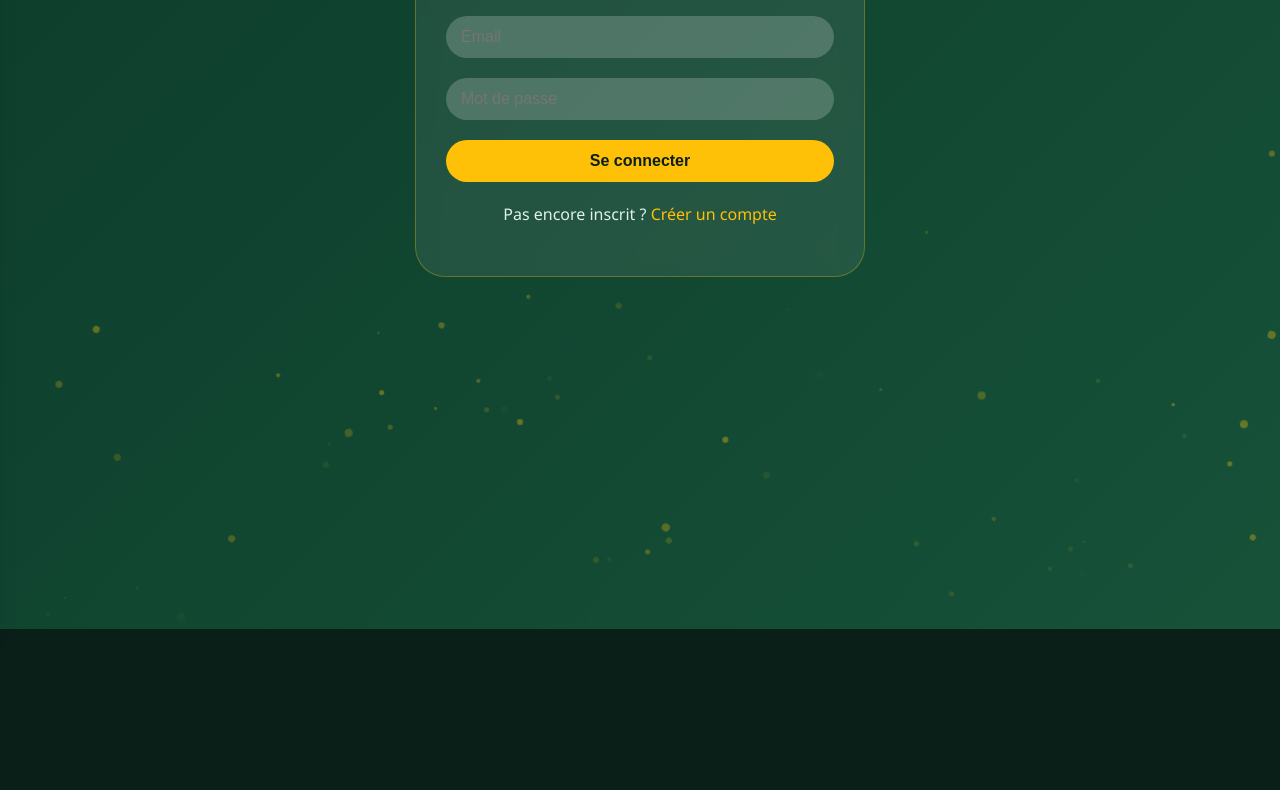
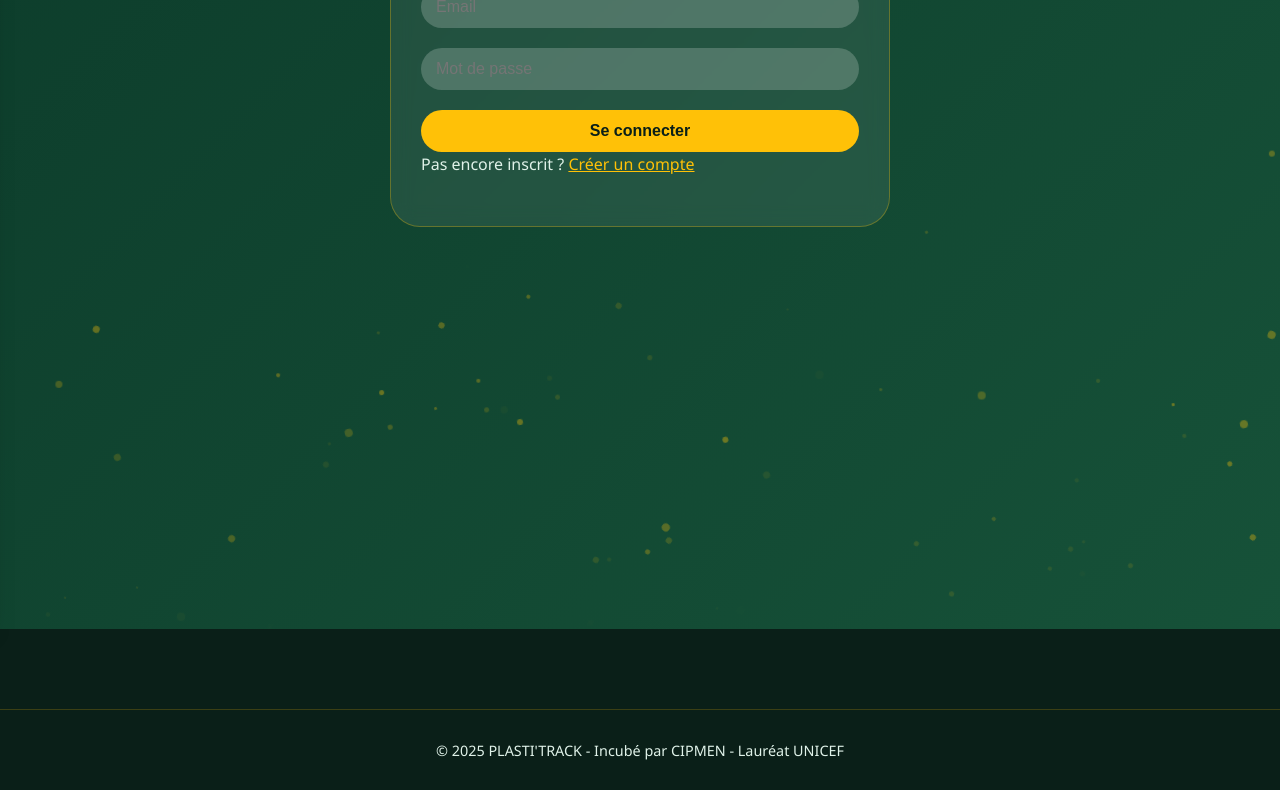
Before and after one commit to ZakariaILALAH/plasti-track, a website: page views/login.html in a window 1280 px wide. Shown: the part 171-961 px from the top of the page. Before the commit the page ends 800 px from the top, so only its background shows below. Drawn offline with Linux system fonts and the light colour scheme.

Commit message:
Update login.html

```diff
--- a/views/login.html
+++ b/views/login.html
@@ -2,64 +2,10 @@
 <html lang="fr">
 <head>
     <meta charset="UTF-8">
+    <meta name="viewport" content="width=device-width, initial-scale=1.0, user-scalable=yes">
     <title>Connexion - PLASTI'TRACK</title>
     <link rel="stylesheet" href="/css/style.css">
     <link rel="stylesheet" href="https://cdnjs.cloudflare.com/ajax/libs/font-awesome/6.0.0-beta3/css/all.min.css">
-    <style>
-        .login-container {
-            max-width: 450px;
-            margin: 0 auto;
-            background: rgba(255,255,255,0.08);
-            backdrop-filter: blur(10px);
-            border-radius: 30px;
-            padding: 40px 30px;
-            border: 1px solid rgba(255,193,7,0.3);
-        }
-        .login-container h2 {
-            text-align: center;
-            margin-bottom: 30px;
-            color: #FFC107;
-        }
-        .login-container input {
-            width: 100%;
-            padding: 12px 15px;
-            margin-bottom: 20px;
-            border-radius: 40px;
-            border: none;
-            background: rgba(255,255,255,0.2);
-            color: white;
-            font-size: 1rem;
-        }
-        .login-container button {
-            width: 100%;
-            background: #FFC107;
-            color: #0a1f18;
-            padding: 12px;
-            border: none;
-            border-radius: 40px;
-            font-weight: bold;
-            font-size: 1rem;
-            cursor: pointer;
-            transition: 0.3s;
-        }
-        .login-container button:hover {
-            transform: scale(1.02);
-            box-shadow: 0 0 15px rgba(255,193,7,0.5);
-        }
-        .login-container p {
-            text-align: center;
-            margin-top: 20px;
-        }
-        .login-container a {
-            color: #FFC107;
-            text-decoration: none;
-        }
-        .error-message {
-            color: #ff6b6b;
-            text-align: center;
-            margin-top: 10px;
-        }
-    </style>
 </head>
 <body>
     <div class="animated-bg"></div>
@@ -68,7 +14,7 @@
     <header class="main-header">
         <div class="header-container">
             <button class="hamburger" id="hamburgerBtn"><i class="fas fa-bars"></i></button>
-            <a href="/" class="logo-title"><i class="fas fa-recycle"></i> PLASTI'TRACK</a>
+            <a href="/" class="logo-title"><i class="fas fa-recycle"></i><span> PLASTI'TRACK</span></a>
             <div class="auth-buttons">
                 <a href="/login" class="auth-btn"><i class="fas fa-sign-in-alt"></i> Connexion</a>
                 <a href="/register" class="auth-btn register-btn"><i class="fas fa-user-plus"></i> Inscription</a>
@@ -98,10 +44,14 @@
                 <input type="password" id="password" placeholder="Mot de passe" required>
                 <button type="submit">Se connecter</button>
             </form>
-            <p>Pas encore inscrit ? <a href="/register">Créer un compte</a></p>
+            <p>Pas encore inscrit ? <a href="/register" style="color:#FFC107;">Créer un compte</a></p>
             <div id="message" class="error-message"></div>
         </div>
     </main>
+
+    <footer>
+        <p>© 2025 PLASTI'TRACK - Incubé par CIPMEN - Lauréat UNICEF</p>
+    </footer>
 
     <script>
         function createParticles() {
@@ -128,6 +78,7 @@
         function openMenu() { sideMenu.classList.add('open'); overlay.classList.add('active'); }
         hamburger.addEventListener('click', () => { if (sideMenu.classList.contains('open')) closeMenu(); else openMenu(); });
         overlay.addEventListener('click', closeMenu);
+        document.querySelectorAll('.menu-item').forEach(link => link.addEventListener('click', closeMenu));
 
         document.getElementById('loginForm').addEventListener('submit', async (e) => {
             e.preventDefault();
```
